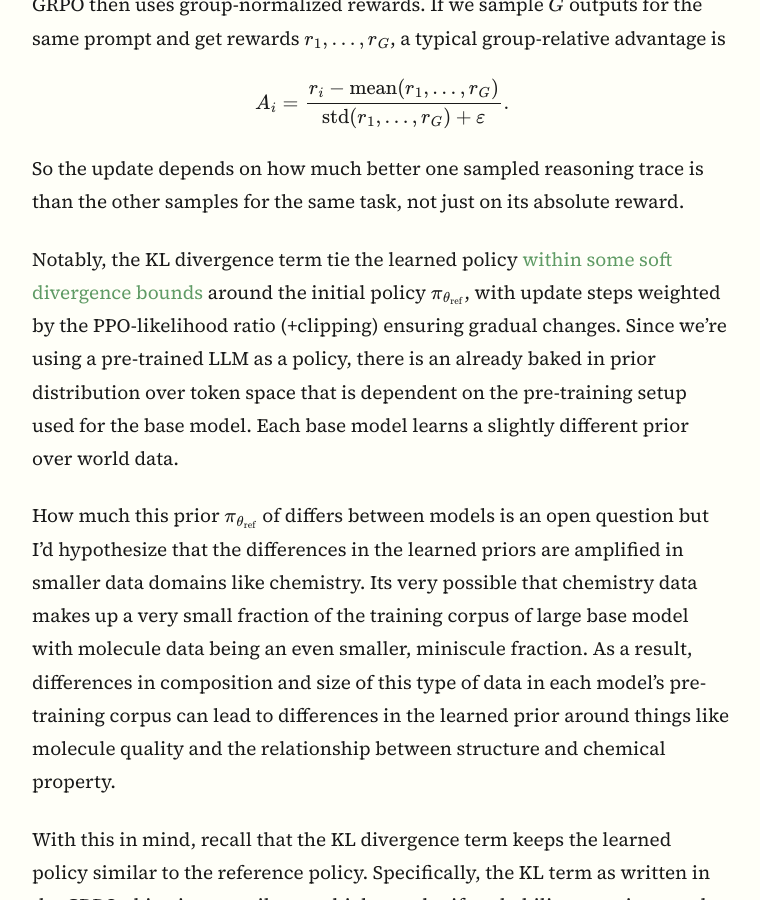
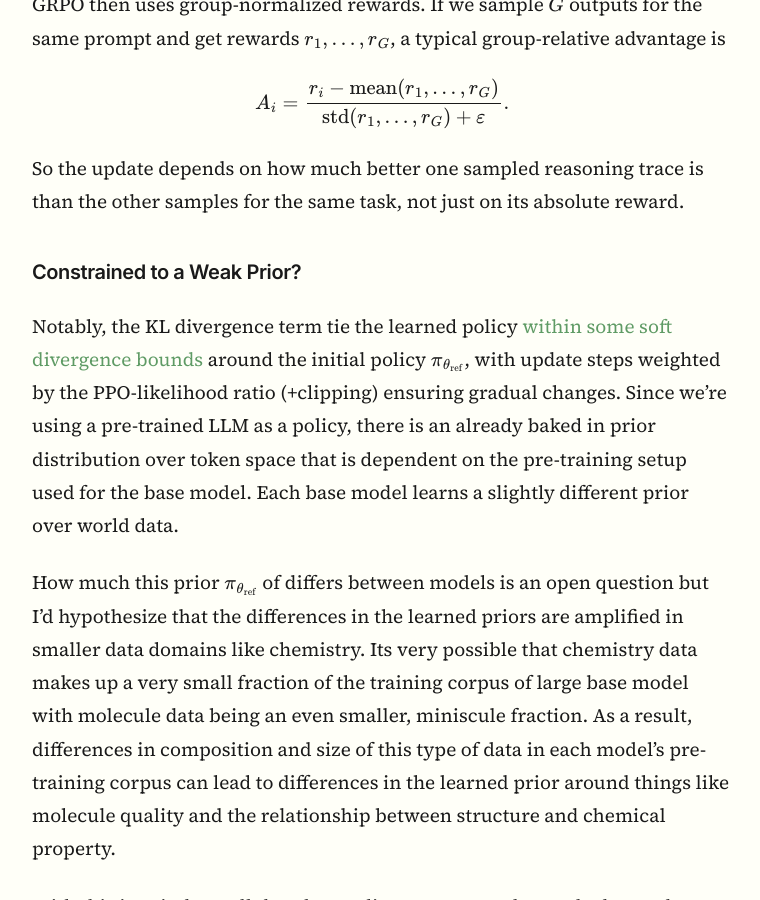
Before and after one commit to ec1340/ec1340.github.io, a Jekyll site: the page built from _posts/2026-03-09-molecule-reasoning-models.md, in a window 1280 px wide and 900 px high, scrolled down 4399 px. Shown: the whole window, without its empty margins (258-1018 px from the left). Built offline with Jekyll 4.4.1, drawn with Linux system fonts in a browser that asks for light colours.

Commit message:
minor heading fix

```diff
--- a/_posts/2026-03-09-molecule-reasoning-models.md
+++ b/_posts/2026-03-09-molecule-reasoning-models.md
@@ -119,6 +119,9 @@ $$
 
 So the update depends on how much better one sampled reasoning trace is than the other samples for the same task, not just on its absolute reward.
 
+
+### Constrained to a Weak Prior?
+
 Notably, the KL divergence term tie the learned policy [within some soft divergence bounds](https://arxiv.org/abs/2504.13837) around the initial policy $\pi_{\theta_{\mathrm{ref}}}$, with update steps weighted by the PPO-likelihood ratio (+clipping) ensuring gradual changes. Since we’re using a pre-trained LLM as a policy, there is an already baked in prior distribution over token space that is dependent on the pre-training setup used for the base model. Each base model learns a slightly different prior over world data.
 
 How much this prior $\pi_{\theta_{\mathrm{ref}}}$  of differs between models is an open question but I’d hypothesize that the differences in the learned priors are amplified in smaller data domains like chemistry. Its very possible that chemistry data makes up a very small fraction of the training corpus of large base model with molecule data being an even smaller, miniscule fraction. As a result, differences in composition and size of this type of data in each model’s pre-training corpus can lead to differences in the learned prior around things like molecule quality and the relationship between structure and chemical property.
```
